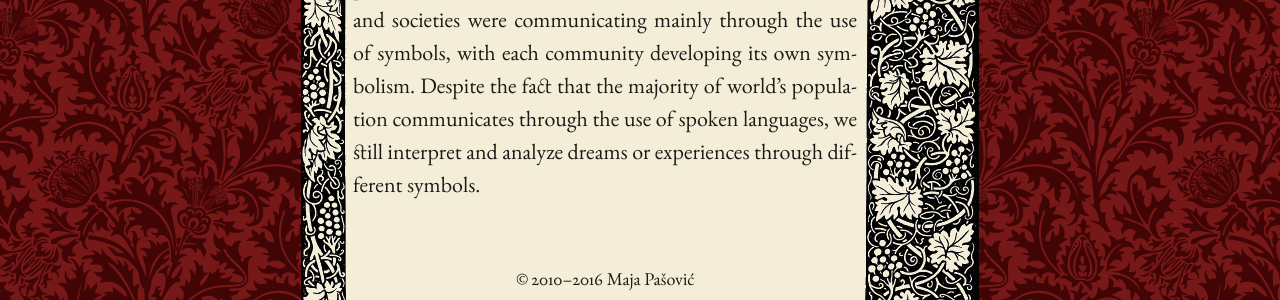
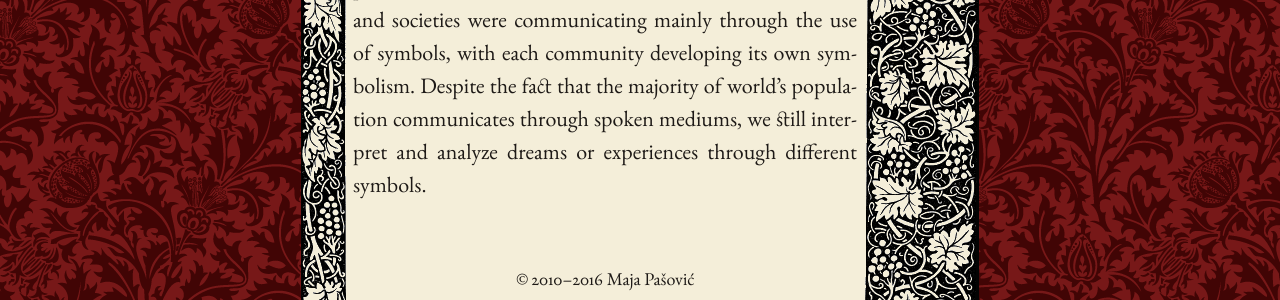
Before and after one commit to mpasovic/majapasovic.org, a Jekyll site: the page built from _posts/2012-06-17-disability-social-force.md, in a window 1280 px wide and 1400 px high, scrolled down 2416 px. Shown: the part 984-1284 px from the top of the window. Built offline with Jekyll 4.4.1, drawn with Linux system fonts in a browser that asks for light colours; nearby versions of some CDN libraries; some of the changed text lies outside the part shown.

Commit message:
Updated 2012-06-17-disability-social-force.md

```diff
--- a/_posts/2012-06-17-disability-social-force.md
+++ b/_posts/2012-06-17-disability-social-force.md
@@ -77,5 +77,5 @@ language be a primal definition of rhetorics? The first human
 communities and societies were communicating mainly through the use of
 symbols, with each community developing its own symbolism. Despite the
 fact that the majority of world’s population communicates through
-the use of spoken languages, we still interpret and analyze dreams or
+spoken mediums, we still interpret and analyze dreams or
 experiences through different symbols.
```
